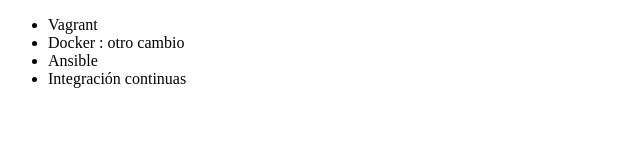
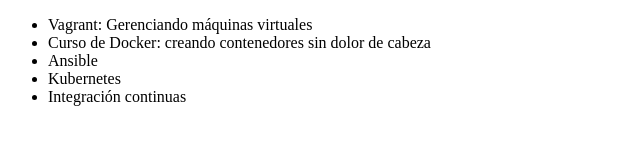
Before and after one commit to RominaVoscio/alura-git, a plain HTML site: page index.html in a window 1280 px wide. Shown: the whole page, without its empty margins (0-640 px from the left). Drawn offline with Linux system fonts and the light colour scheme.

Commit message:
Revert "cambiando el codigo"
This reverts commit 28a930589a16adacae1d5c60203c2d0da029200e.

```diff
--- a/index.html
+++ b/index.html
@@ -6,9 +6,10 @@
 </head>
 <body>
      <ul>
-         <li> Vagrant </li>
-         <li> Docker : otro cambio</li>
+         <li> Vagrant: Gerenciando máquinas virtuales </li>
+         <li> Curso de Docker: creando contenedores sin dolor de cabeza </li>
          <li> Ansible </li>
+         <li>Kubernetes</li>
          <li> Integración continuas </li>
      </ul>
 </body>
```
